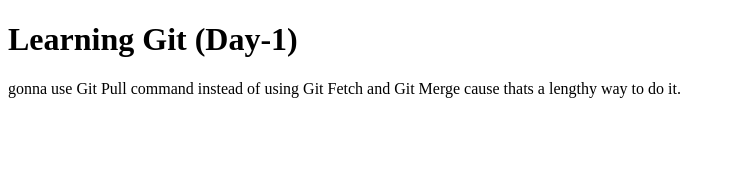
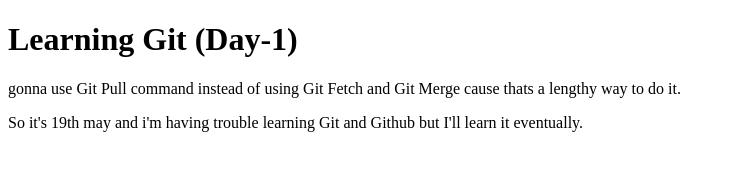
Before and after one commit to PrateekBisht701/00_learning-git, a plain HTML site: page index.html in a window 1280 px wide. Shown: the whole page, without its empty margins (0-735 px from the left). Drawn offline with Linux system fonts and the light colour scheme.

Commit message:
add para to index.html

```diff
--- a/index.html
+++ b/index.html
@@ -9,5 +9,6 @@
 <body>
     <h1>Learning Git (Day-1)</h1>
     <p>gonna use Git Pull command instead of using Git Fetch and Git Merge cause thats a lengthy way to do it.</p>
+    <p>So it's 19th may and i'm having trouble learning Git and Github but I'll learn it eventually.</p>
 </body>
 </html>
```
